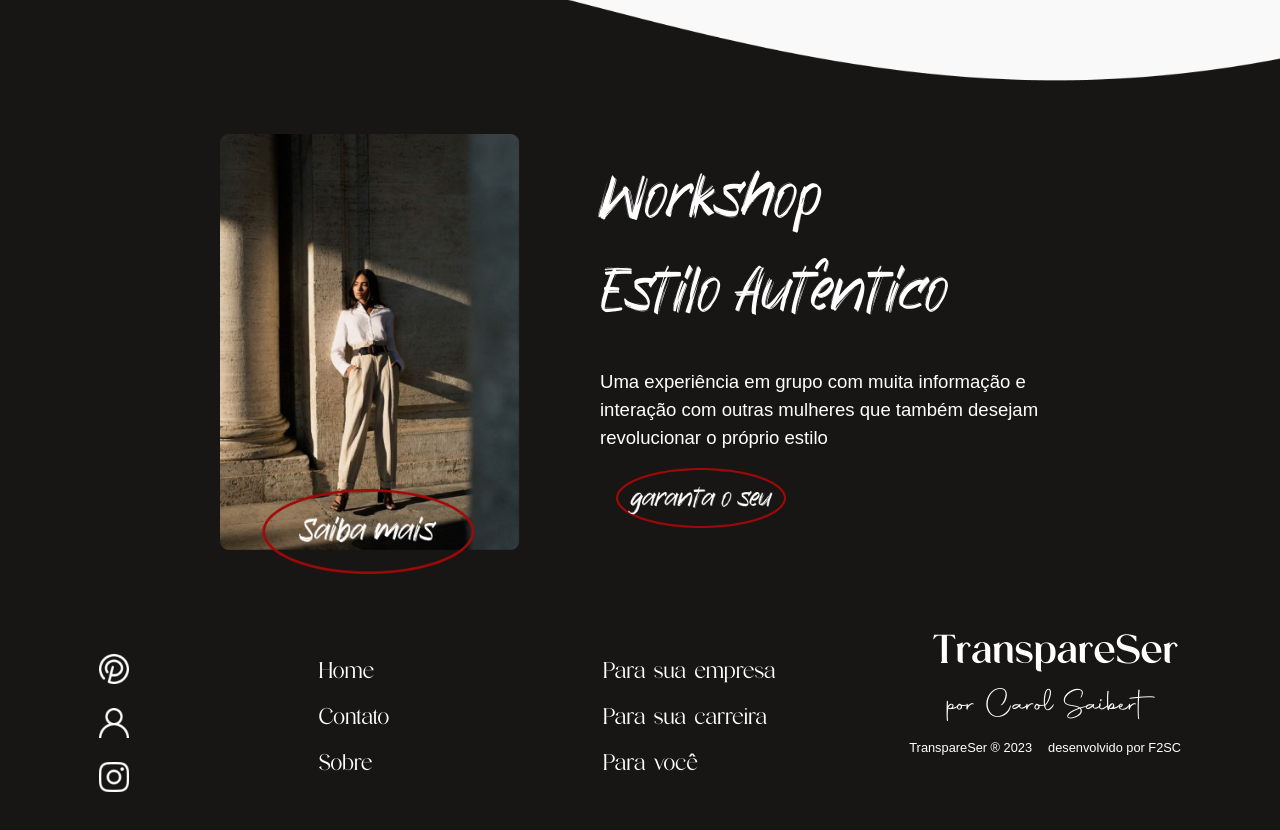
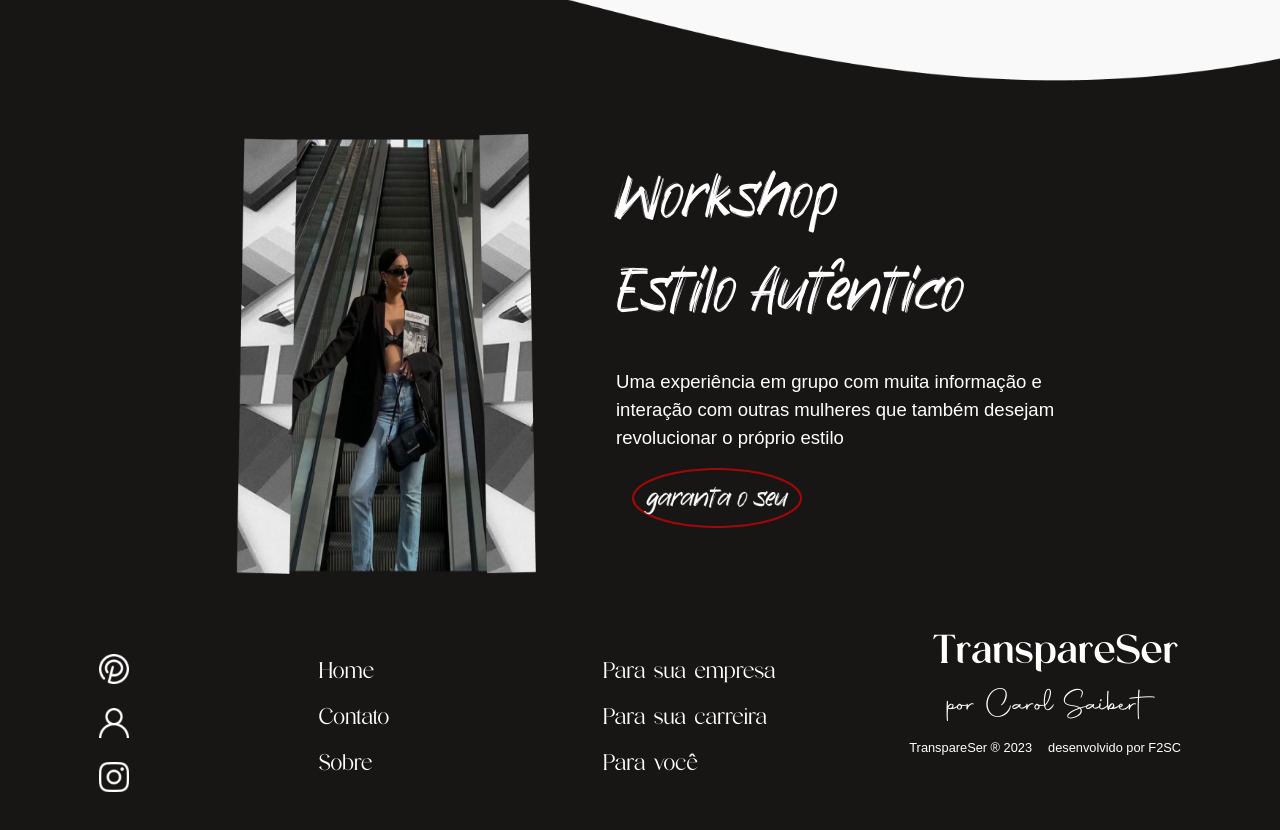
Before and after one commit to candidofabianny/transpareSer, a Next.js app in the folder transpareser/: page /para-voce in a window 1280 px wide. Shown: the part 1820-2650 px from the top of the page. Built offline with nearby package versions, Linux system fonts and the light colour scheme; a web font is replaced by a local one; what tailwindcss-animated would draw is missing.

Commit message:
worshop page

```diff
--- a/transpareser/src/components/paravoce/Workshop.tsx
+++ b/transpareser/src/components/paravoce/Workshop.tsx
@@ -1,5 +1,5 @@
 import React from "react";
-import consultoria from "/src/assets/images/paravoce/buttonconsultoria.png"
+import workshop from "/src/assets/images/paravoce/worshop.png"
 import garantia from "/src/assets/images/paravoce/garanta.png"
 import Image from "next/image";
 import { holispay, barcelony, orleymore } from "@/assets/fonts/fonts";
@@ -17,8 +17,12 @@ const Workshop = () => {
            <Link href="/consultoria">
           <Image
             alt="gallery"
-            className="h-[410px] w-[280px] md:w-[270px] lg:w-[300px] md:h-[420px] lg:h-[440px] md:ml-10"
-            src={consultoria} /></Link>
+            className="md:hidden h-[410px] w-[280px] md:w-[270px] lg:w-[300px] md:h-[420px] lg:h-[440px] md:ml-10"
+            src={workshop} /></Link>
+            <Image
+            alt="gallery"
+            className="hidden md:block h-[410px] w-[280px] md:w-[270px] lg:w-[300px] md:h-[420px] lg:h-[440px] md:ml-10"
+            src={workshop} />
             <p className="md:hidden text-[1rem] px-12 text-center">Uma experiência  em grupo com muita informação e interação com outras mulheres que também desejam revolucionar o próprio estilo</p>
             <div className="hidden md:block px-6 lg:px-12 md:max-w-[420px] lg:max-w-[580px]">
             <div className={`${orleymore.className}`}>
```
Also changed, not shown: transpareser/src/assets/images/paravoce/worshop.png (added).
